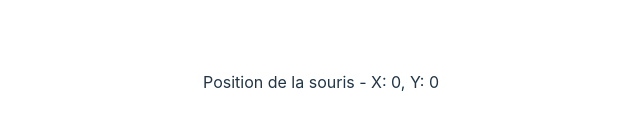
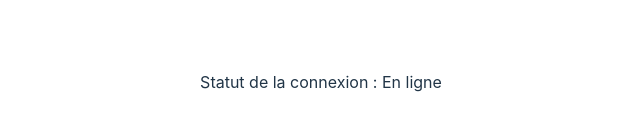
Before and after one commit to Kriss-Hanna/hooks-customs, a React (Vite) app: page / in a window 1280 px wide. Shown: the part 318-448 px from the top of the page, without its empty margins (319-959 px from the left). Built offline with nearby package versions, Linux system fonts and the light colour scheme.

Commit message:
UseNetworkStatus Component

```diff
--- a/src/App.jsx
+++ b/src/App.jsx
@@ -1,11 +1,11 @@
-import UseMousePositionComponent from "./components/UseMousePositionComponent";
+import UseNetworkStatusComponent from "./components/UseNetworkStatusComponent";
 
 import "./App.css";
 
 function App() {
   return (
     <>
-      <UseMousePositionComponent />
+      <UseNetworkStatusComponent />
     </>
   );
 }
--- /dev/null
+++ b/src/components/UseNetworkStatusComponent.jsx
@@ -0,0 +1,11 @@
+import useNetworkStatus from "../hooks/useNetworkStatus";
+
+const UseNetworkStatusComponent = () => {
+    const isOnline = useNetworkStatus();
+
+  return (
+    <p>Statut de la connexion : {isOnline ? 'En ligne' : 'Hors ligne'}</p>
+  )
+}
+
+export default UseNetworkStatusComponent;
```
